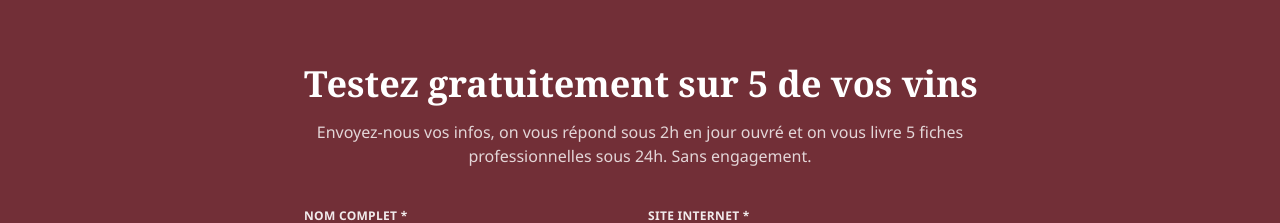
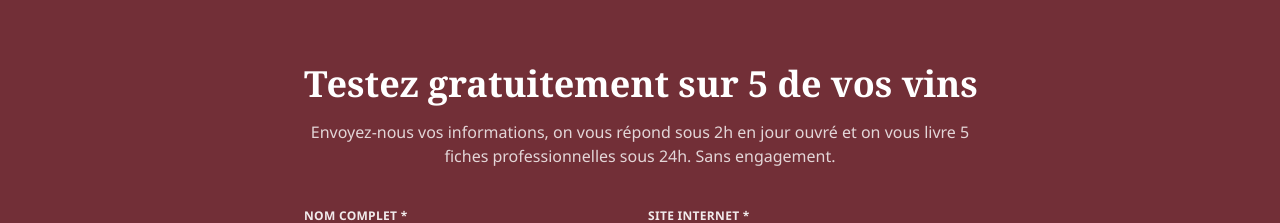
Before and after one commit to vincento-95/vinova-site, a Next.js app: page / in a window 1280 px wide. Shown: the part 5460-5683 px from the top of the page. Built offline with nearby package versions, Linux system fonts and the light colour scheme.

Commit message:
content: replace "vos infos" with "vos informations"
https://claude.ai/code/session_01GJX33BkN4k5sgiQwpb2SRt

```diff
--- a/src/components/ContactFormSection.tsx
+++ b/src/components/ContactFormSection.tsx
@@ -76,7 +76,7 @@ export default function ContactFormSection() {
           Testez gratuitement sur 5 de vos vins
         </h2>
         <p className="text-center text-white/80 mb-10">
-          Envoyez-nous vos infos, on vous répond sous 2h en jour ouvré et on vous livre 5 fiches professionnelles sous 24h. Sans engagement.
+          Envoyez-nous vos informations, on vous répond sous 2h en jour ouvré et on vous livre 5 fiches professionnelles sous 24h. Sans engagement.
         </p>
 
         <form onSubmit={handleSubmit} className="space-y-4">
```
